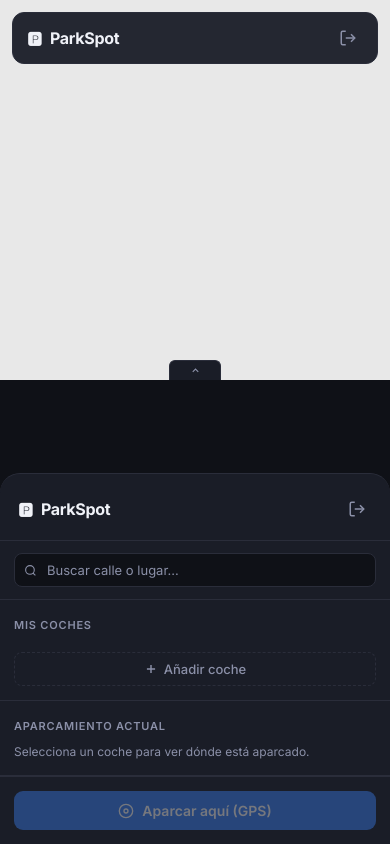
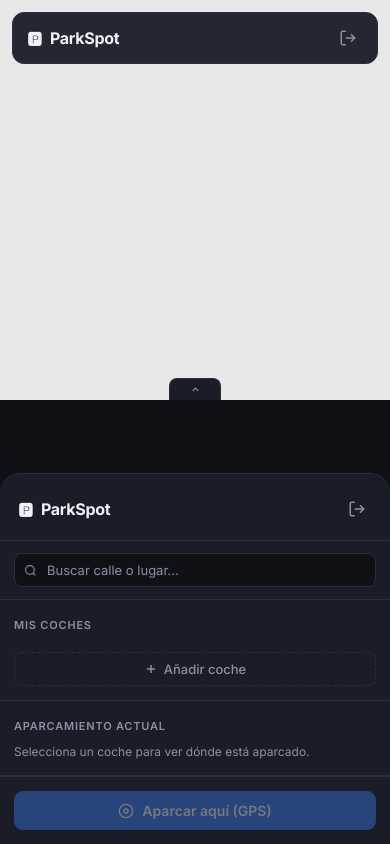
Before and after one commit to devfrontaltech/wimc, a plain HTML site: page app.html in a window 390 px wide. Drawn offline with nearby package versions, Linux system fonts and the light colour scheme; no server answers.

Commit message:
Fix margen + mensaje seleccion coche

```diff
--- a/css/app.css
+++ b/css/app.css
@@ -794,9 +794,10 @@ html, body {
     transform: translateY(100%);
   }
 
+  /* map-container llega hasta el borde del panel, sin hueco */
   .map-container {
     left: 0;
-    bottom: 55vh;
+    bottom: calc(55vh - 20px); /* -20px = border-radius del panel, elimina el gap */
     transition: bottom 0.3s ease;
   }
 
@@ -804,17 +805,20 @@ html, body {
     bottom: 0;
   }
 
+  /* La lengueta se sitúa justo encima del panel, pegada a él */
   .panel-toggle {
     top: auto;
     left: 50% !important;
-    bottom: 55vh;
+    bottom: calc(55vh - 20px);
     transform: translateX(-50%);
     width: 52px;
-    height: 20px;
-    border-radius: 6px 6px 0 0;
+    height: 22px;
+    border-radius: 8px 8px 0 0;
     border: 1px solid var(--border);
     border-bottom: none;
+    background: var(--surface);
     transition: bottom 0.3s ease, background 0.15s;
+    z-index: 1002;
   }
 
   .panel-toggle.collapsed {
@@ -833,8 +837,12 @@ html, body {
     display: flex;
   }
 
+  /* El hint queda dentro del área visible del mapa, no en el centro de la pantalla */
   .map-hint {
-    bottom: calc(55vh + 12px);
+    bottom: 16px;
+    left: 50%;
+    transform: translateX(-50%);
+    position: absolute;
   }
 
   .panel-search-results {
```
